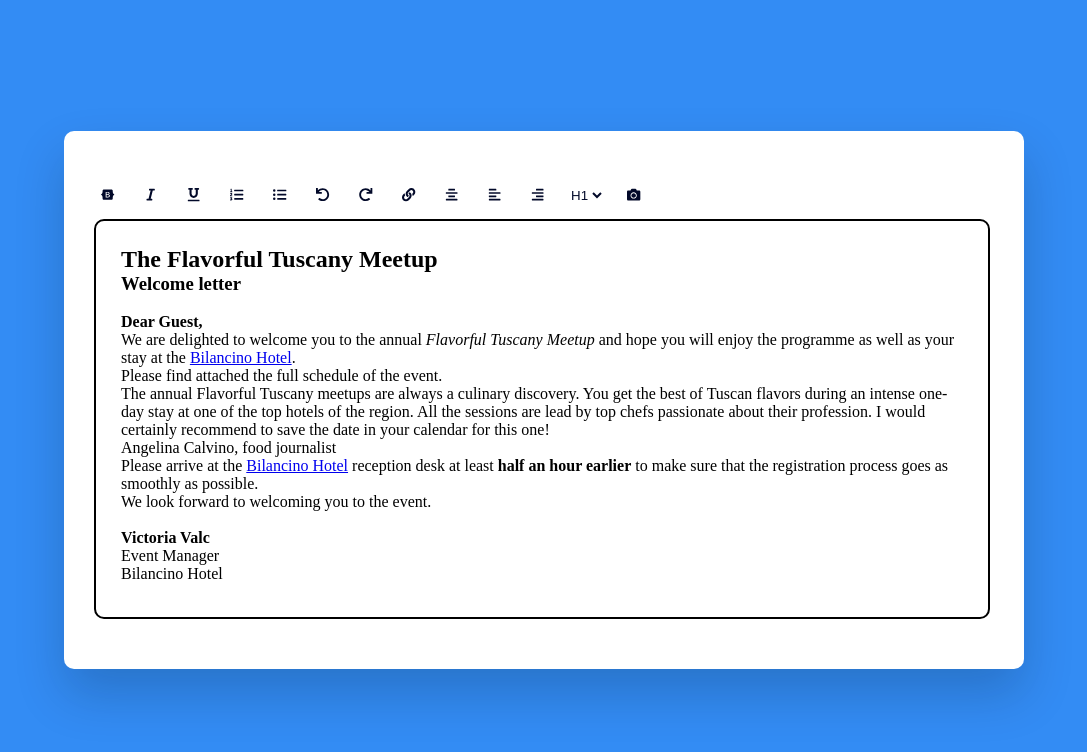
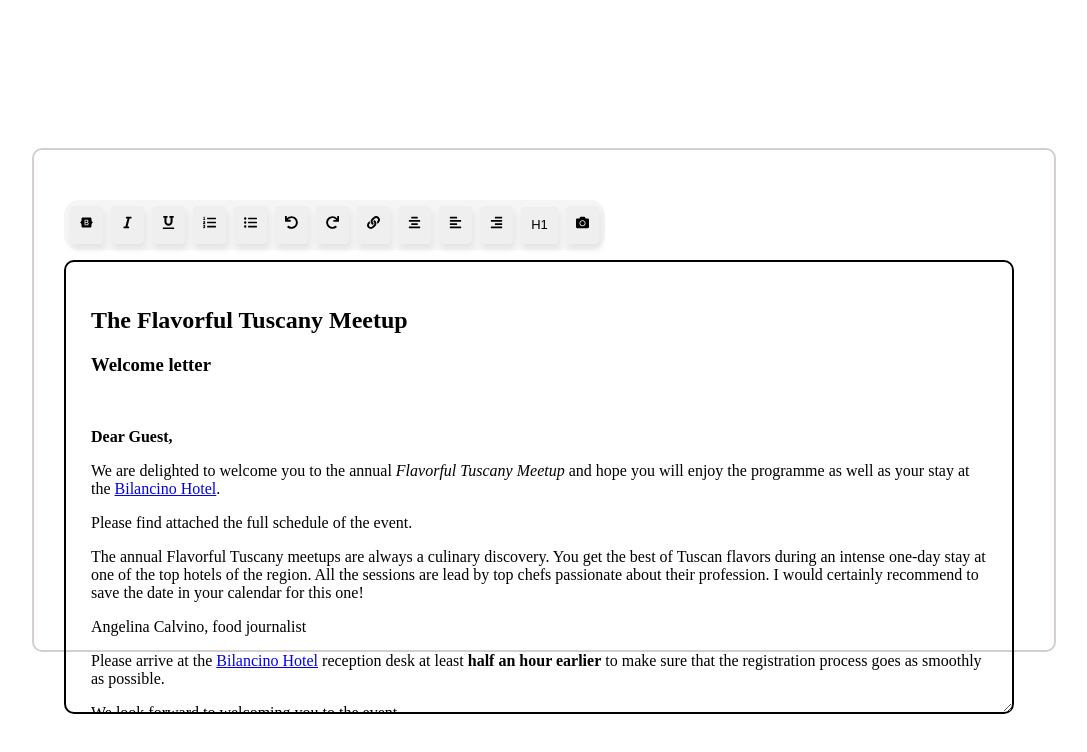
Before and after one commit to yadavdevendra/Text-editor-on-Typescript, a React (Create React App) app: page / in a window 1280 px wide. Shown: the top 752 px of the page, without its empty margins (96-1183 px from the left). Built offline with nearby package versions, Linux system fonts and the light colour scheme.

Commit message:
update css

```diff
--- a/package.json
+++ b/package.json
@@ -3,6 +3,8 @@
   "version": "0.1.0",
   "private": true,
   "dependencies": {
+    "@fortawesome/free-solid-svg-icons": "^6.2.1",
+    "@react-icons/all-files": "^4.1.0",
     "@testing-library/jest-dom": "^5.16.5",
     "@testing-library/react": "^13.4.0",
     "@testing-library/user-event": "^13.5.0",
--- a/src/App.css
+++ b/src/App.css
@@ -1,4 +1,4 @@
-* {
+/* * {
   padding: 0;
   margin: 0;
   box-sizing: border-box;
@@ -15,16 +15,14 @@ body {
   left: 50%;
   top: 50%;
   border-radius: 10px;
-  box-shadow: 0 25px 50px rgba(7, 20, 35, 0.2);
 }
 .options {
   display: flex;
-  flex-wrap: wrap;
   align-items: center;
   gap: 15px;
 }
 
-button {
+.button {
   height: 28px;
   width: 28px;
   display: grid;
@@ -34,13 +32,10 @@ button {
   background-color: #ffffff;
   color: #020929;
 }
-button:hover {background-color: #717571}
+button:hover {.
+  background-color: #717571
+}
 
-button:active {
-  background-color: #717571;
-  box-shadow: 0 5px #666;
-  transform: translateY(4px);
-}
 
 select {
   height: 28px;
@@ -52,6 +47,7 @@ select {
   background-color: #ffffff;
   color: #020929;
 }
+select:hover {background-color: #717571}
 .input-wrapper {
   display: flex;
   align-items: center;
@@ -67,7 +63,109 @@ select {
   overflow-x: auto;
   overflow-y: auto;
   width: 70vw;
+  cursor: text;
+  resize:vertical
 }
+
 img{
   width: 50px;
+} */
+
+
+
+
+.text-input {
+  outline: none;
+  border: 2px solid black;
+  border-radius: 10px;
+  padding: 25px;
+  margin-top: 10px;
+  height: 50vh;
+  overflow-x: auto;
+  overflow-y: auto;
+  width: 70vw;
+  cursor: text;
+  resize:vertical
 }
+
+.container {
+  background-color: #ffffff;
+  width: 75vw;
+  padding: 50px 30px;
+  position: absolute;
+  transform: translate(-50%, -50%);
+  left: 50%;
+  top: 50%;
+  border-radius: 10px;
+  border: 2px solid rgb(212, 206, 206);
+  border-radius: 10px;
+  height: 50vh;
+}
+
+.options {
+  background: whitesmoke;
+  padding: 2px;
+  border-radius: 15px;
+  max-width: max-content;
+}
+
+.button {
+  margin: 4px;
+  padding: 10px 10px;
+  cursor: pointer;
+  -webkit-user-select: none;
+  -moz-user-select: none;
+  -ms-user-select: none;
+  user-select: none;
+  transition: all 150ms linear;
+  text-align: center;
+  white-space: nowrap;
+  text-decoration: none !important;
+  text-transform: none;
+  text-transform: capitalize;
+  color:black;
+  border: 0 none;
+  border-radius: 4px;
+  font-size: 13px;
+  font-weight: 500;
+  line-height: 1.3;
+  -webkit-appearance: none;
+  -moz-appearance: none;
+  appearance: none;
+  justify-content: center;
+  align-items: center;
+  flex: 0 0 160px;
+  box-shadow: 2px 5px 6px #e4e4e4;
+}
+
+.button:hover {
+  transition: all 150ms linear;
+  opacity: .85;
+}
+
+.button:active {
+  transition: all 150ms linear;
+  opacity: .75;
+}
+
+.button:focus {
+  outline: 1px dotted #959595;
+  outline-offset: -4px;
+}
+
+.button.-regular {
+  color: #202129;
+  margin-bottom: 13px;
+  background-color: #f2f2f2;
+}
+
+.button.-regular:hover {
+  color: #202129;
+  background-color: #e1e2e2;
+  opacity: 1;
+}
+
+.button.-regular:active {
+  background-color: #d5d6d6;
+  opacity: 1;
+}
--- a/src/App.tsx
+++ b/src/App.tsx
@@ -1,10 +1,9 @@
 import "./App.css";
 import { Editcom } from "./components/editor/Editcom";
-import {Imagecom } from "./components/editor/Imagecom";
 
 function App() {
     const data: any = `<h2>The Flavorful Tuscany Meetup</h2>
-    <h3>Welcome letter</h3>
+    <h3><b>Welcome letter</b></h3>
     <p>&nbsp;</p>
     <p><strong>Dear Guest,</strong></p>
     <p>We are delighted to welcome you to the annual <em>Flavorful Tuscany Meetup</em> and hope you will enjoy the programme as well as your stay at the <a href="https://ckeditor.com">Bilancino Hotel</a>.</p>
@@ -21,7 +20,6 @@ function App() {
     return (
         <div>
             <Editcom data={data} />
-            {/* <Imagecom/> */}
         </div>
     );
 }
--- a/src/components/editor/Editcom.tsx
+++ b/src/components/editor/Editcom.tsx
@@ -1,28 +1,30 @@
-import React, { ReactElement, useEffect, useRef, useState } from "react";
+import React, { ReactElement, useState } from "react";
 import parse from "html-react-parser";
 import { options } from './data'
+import { FaBootstrap, FaItalic, FaUnderline, FaAlignCenter, FaAlignLeft, FaAlignRight, FaLink, FaListOl, FaListUl, FaUndo, FaRedo, FaCamera } from "react-icons/fa";
 
-import {
-    FaBootstrap, FaItalic, FaUnderline, FaAlignCenter, FaAlignLeft, FaAlignRight, FaLink,
-    FaListOl, FaListUl, FaUndo, FaRedo, FaCamera
-} from "react-icons/fa";
+
 
 export function Editcom({ data }: any): ReactElement {
     const [first, setfirst] = useState("")
     console.log("first", first);
-    let myDivElement = useRef(null);
-    let curr: any = myDivElement.current
-    const handlechange = () => {
-        setfirst(curr)
+
+    const handlechange = (e: any) => {
+        // e.target.style.color = 'grey';
+        const newdata = e.target
+        console.log("E", newdata)
+        setfirst(newdata)
     }
 
+
     function onHeading1Click(e: any) {
-        const heading: string = e.target.value
+        const heading: string = e.target
         if (heading) {
             document.execCommand('formatBlock', false, `${heading}`);
         }
     }
     const handlebold = () => {
+
         document.execCommand("bold")
     };
     const handleitalic = () => {
@@ -37,7 +39,6 @@ export function Editcom({ data }: any): ReactElement {
     const handleulClick = () => {
         document.execCommand("insertUnorderedList");
     };
-
     function handleredo() {
         document.execCommand("redo");
     }
@@ -56,7 +57,6 @@ export function Editcom({ data }: any): ReactElement {
     function handlejustifyRight() {
         document.execCommand("justifyRight");
     }
-
     function handleInsertImage() {
         var data = window.prompt();
         document.execCommand("insertImage", false, `${data}`);
@@ -64,37 +64,31 @@ export function Editcom({ data }: any): ReactElement {
     return (
         <div className="container">
             <div className="options">
-                <div className="options">
                 {/*  Text Format */}
-                    <button onClick={handlebold} > <FaBootstrap /> </button>
-                    <button onClick={handleitalic}><FaItalic /></button>
-                    <button onClick={handleunderline} ><FaUnderline /></button>
-
+                <button onClick={handlebold} className="button"> <FaBootstrap /> </button>
+                <button onClick={handleitalic}className="button"><FaItalic /></button>
+                <button onClick={handleunderline} className="button"><FaUnderline /></button>
                 {/*  List */}
-                    <button onClick={handleOlClick}><FaListOl /></button>
-                    <button onClick={handleulClick}><FaListUl /></button>
+                <button onClick={handleOlClick}className="button"><FaListOl /></button>
+                <button onClick={handleulClick}className="button"><FaListUl /></button>
                 {/*  Undo/Redo */}
-                    <button onClick={handleundo}><FaUndo /></button>
-                    <button onClick={handleredo}><FaRedo /></button>
-
+                <button onClick={handleundo}className="button"><FaUndo /></button>
+                <button onClick={handleredo}className="button"><FaRedo /></button>
                 {/*  Link */}
-                    <button onClick={handlecreateLink}><FaLink /></button>
-
+                <button onClick={handlecreateLink}className="button"><FaLink /></button>
                 {/*  Alignment */}
-                    <button onClick={handlejustifyCenter}><FaAlignCenter /></button>
-                    <button onClick={handlejustifyLeft}><FaAlignLeft /></button>
-                    <button onClick={handlejustifyRight}><FaAlignRight /></button>
+                <button onClick={handlejustifyCenter}className="button"><FaAlignCenter /></button>
+                <button onClick={handlejustifyLeft}className="button"><FaAlignLeft /></button>
+                <button onClick={handlejustifyRight}className="button"><FaAlignRight /></button>
                 {/*  Selection */}
-
-                    <select onClick={onHeading1Click}>
+                <select onClick={onHeading1Click} className="button">
                     {options.map((option, i: any) => (
                         <option value={option.value} key={i}>{option.label}</option>
                     ))}
                 </select>
-                    <button onClick={handleInsertImage}><FaCamera /></button>
+                <button onClick={handleInsertImage}className="button"><FaCamera /></button>
             </div>
-            </div>
-            <div ref={myDivElement} className="text-input" contentEditable={true} suppressContentEditableWarning={true} onMouseEnter={handlechange}>
+            <div className="text-input" contentEditable={true} suppressContentEditableWarning={true} onClick={handlechange}>
                 {parse(data)}
             </div>
         </div>
```
Also changed, not shown: src/components/editor/Imagecom.tsx (deleted, +0 -7 lines), 2 other files (tests, documents, lock files or other folders). Lines whose indentation alone changed are shown as unchanged.
